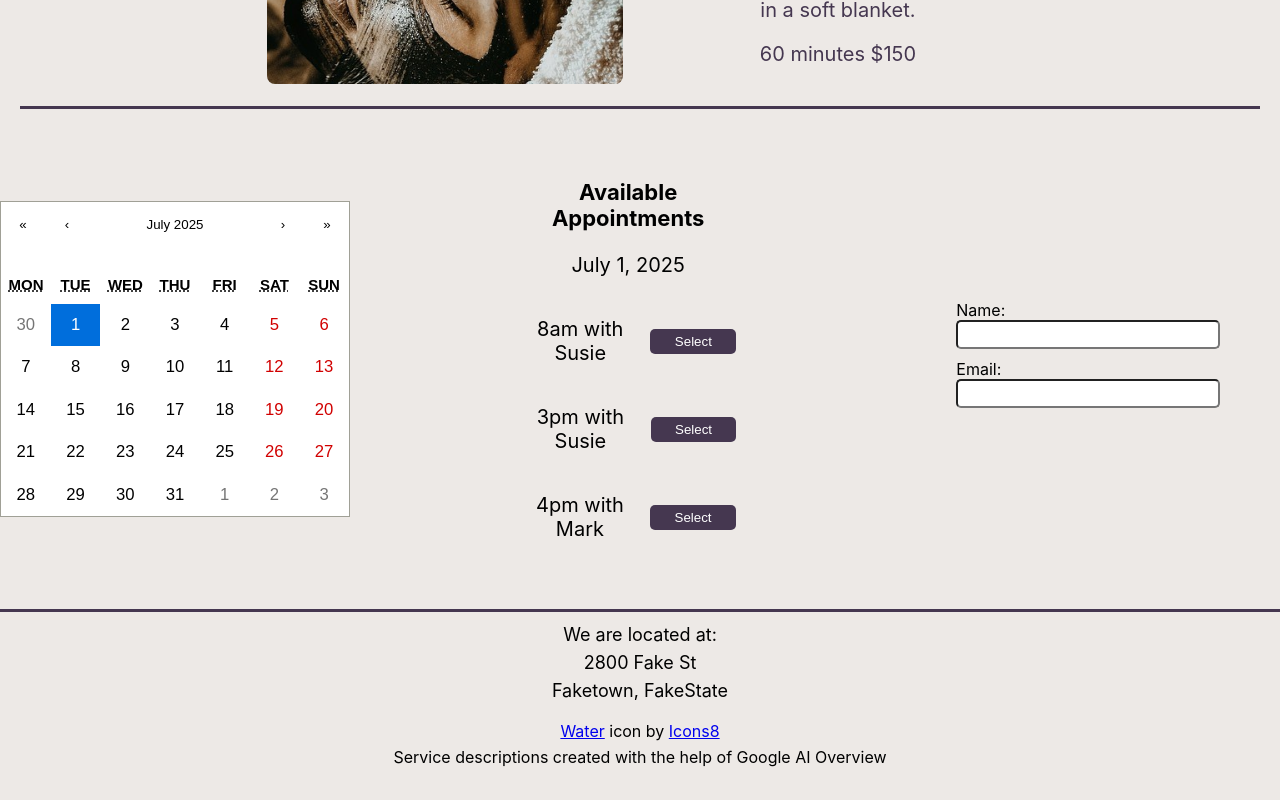
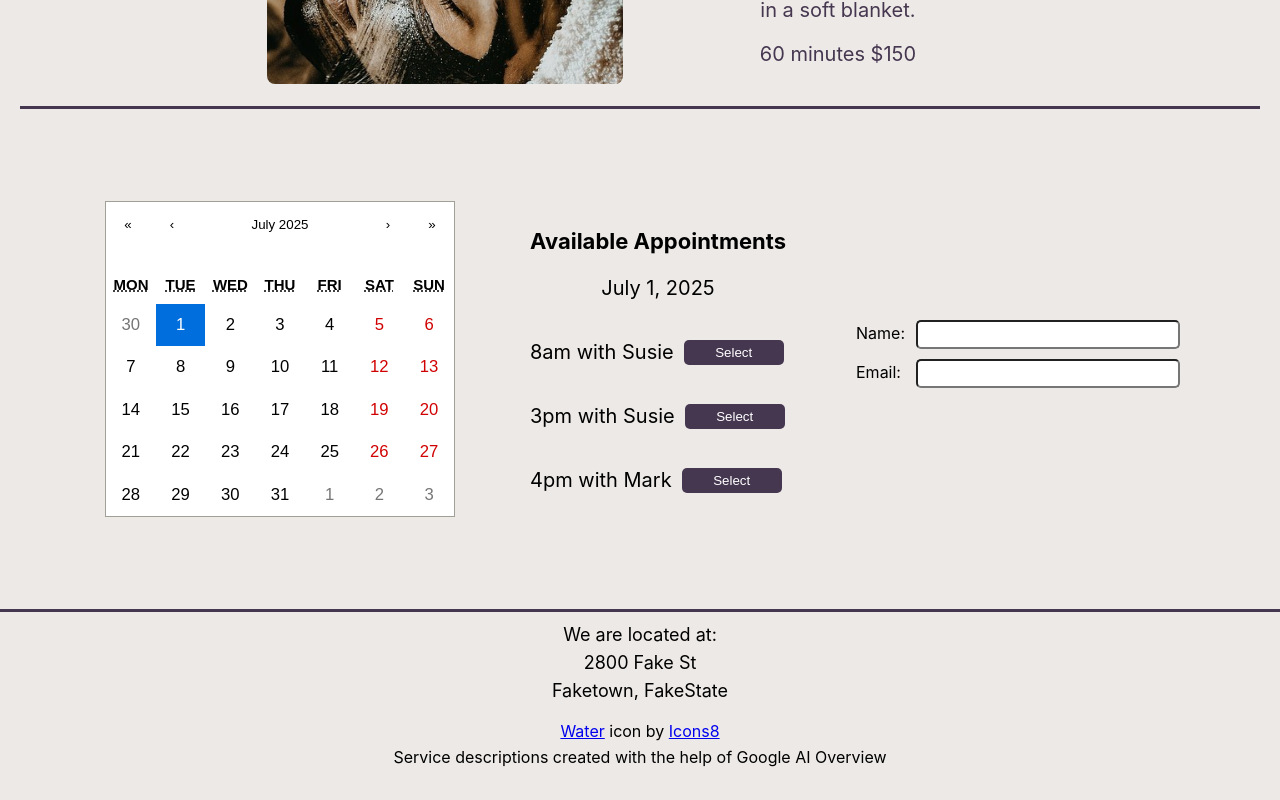
Before and after one commit to LaurenCummings/spa-project, a React (Vite) app: page / in a window 1280 px wide. Shown: the part 3532-4332 px from the top of the page. Built offline with nearby package versions, Linux system fonts and the light colour scheme; a web font is replaced by a local one.

Commit message:
made book now section responsive at smaller screen size

```diff
--- a/src/css/BookNow.css
+++ b/src/css/BookNow.css
@@ -137,3 +137,17 @@
     text-align: center;
     font-size: 20px;
 }
+
+@media (max-width: 1500px) {
+    .book-now {
+        gap: 30px;
+    }
+
+    .appointment-info {
+        padding: 0px 20px;
+    }
+
+    .user-info {
+        padding: 0px 20px;
+    }
+}
```
